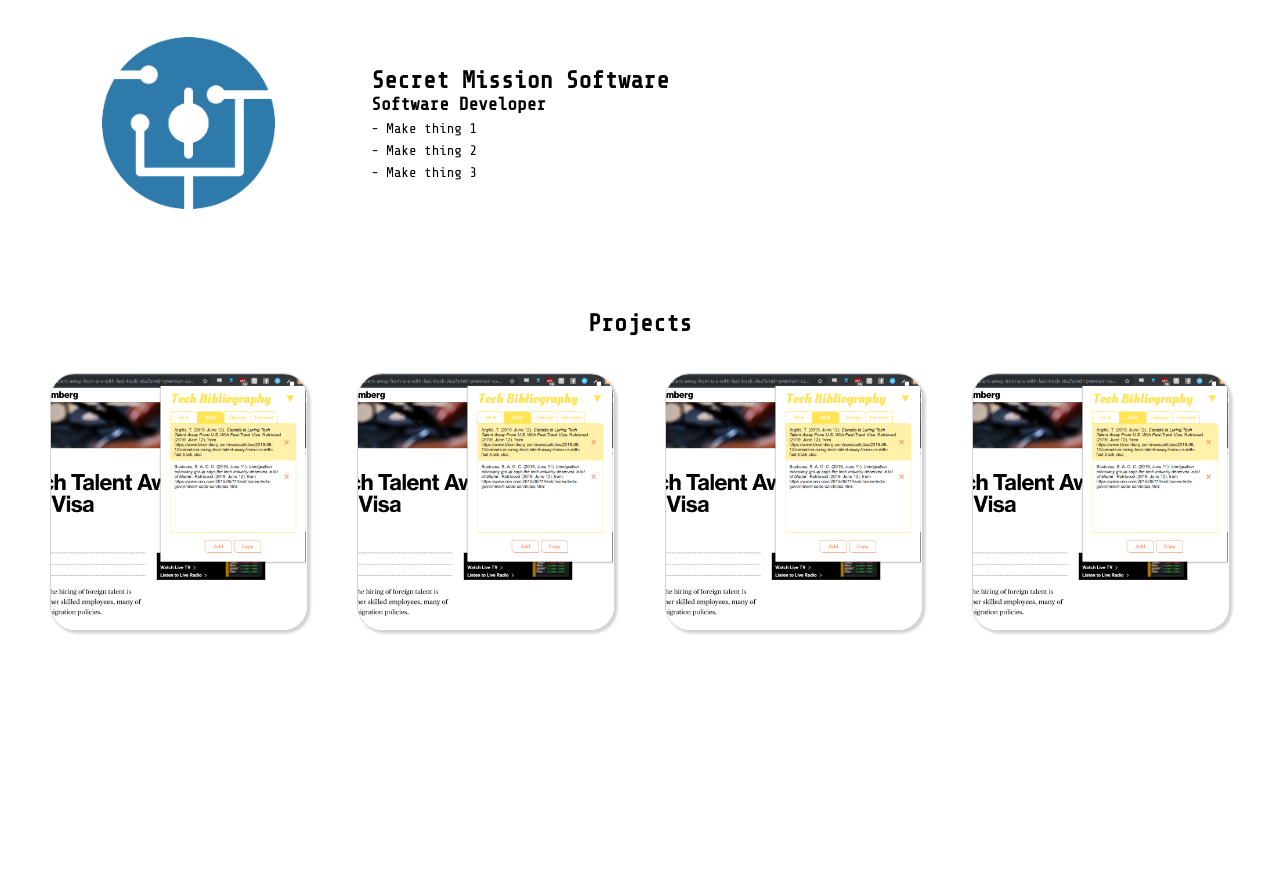
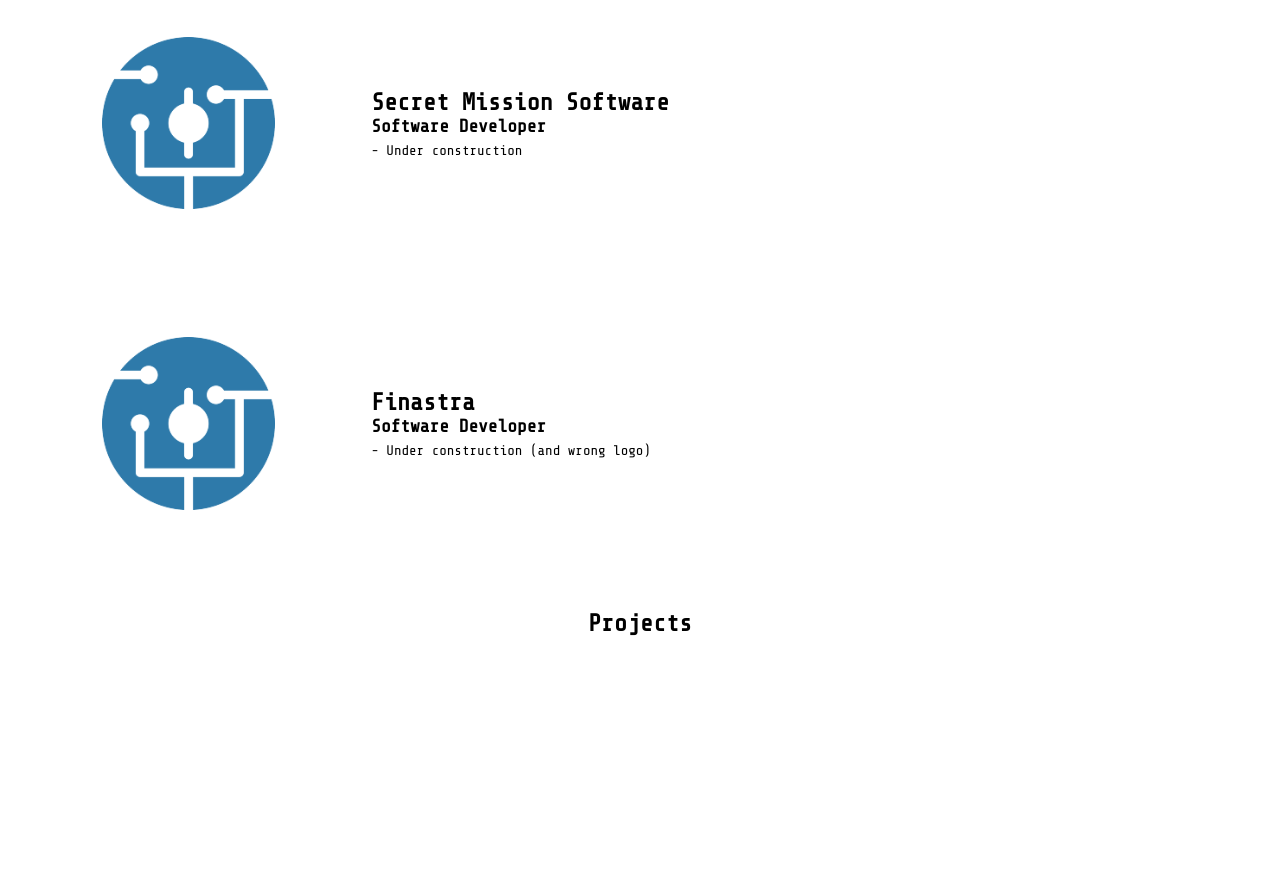
Before and after one commit to brucejh99/brucehong.com, a React (Create React App) app: page / in a window 1280 px wide. Shown: the part 1900-2771 px from the top of the page. Before the commit the page ends 2551 px from the top, so only its background shows below. Built offline with nearby package versions, Linux system fonts and the light colour scheme.

Commit message:
Minor fix for navbar highlight bug

```diff
--- a/src/components/Navbar/Navbar.js
+++ b/src/components/Navbar/Navbar.js
@@ -28,11 +28,12 @@
     this.expOffset = document.getElementById('exp').offsetTop - NAVBAR_HEIGHT;
     this.projectsOffset = document.getElementById('projects').offsetTop - NAVBAR_HEIGHT;
     // polyfill for browsers that don't support smooth scroll natively
+    // TODO: see if this can be moved to componentDidMount
     smoothscroll.polyfill();
   }
 
   setActive() {
-    const offset = window.pageYOffset;
+    const offset = Math.round(window.pageYOffset);
     if(offset < this.aboutOffset) {
       this.setState({ activePage: 'home' });
     } else if(offset < this.expOffset) {
--- a/src/screens/Experience/Experience.js
+++ b/src/screens/Experience/Experience.js
@@ -9,7 +9,7 @@
         logo: PixleeLogo,
         title: "Software Engineering Intern",
         description: [
-            "Make thing 1"
+            "Under construction"
         ]
     },
     {
@@ -17,9 +17,15 @@
         logo: SMSLogo,
         title: "Software Developer",
         description: [
-            "Make thing 1",
-            "Make thing 2",
-            "Make thing 3"
+            "Under construction"
+        ]
+    },
+    {
+        companyName: "Finastra",
+        logo: SMSLogo,
+        title: "Software Developer",
+        description: [
+            "Under construction (and wrong logo)"
         ]
     }
 ];
--- a/src/screens/Experience/Experience.scss
+++ b/src/screens/Experience/Experience.scss
@@ -1,7 +1,6 @@
 .experience {
+    min-height: calc(100% - 24px);
     width: 100%;
-}
-
     .section {
         display: inline-flex;
         align-items: center;
@@ -34,3 +33,4 @@
             }
         }
     }
+}
--- a/src/screens/Projects/Projects.scss
+++ b/src/screens/Projects/Projects.scss
@@ -2,7 +2,7 @@
     display: flex;
     flex-wrap: wrap;
     justify-content: space-evenly;
-    // height: calc(100vh - 24px);
+    min-height: calc(100vh - 24px);
     width: 100%;
     h1 {
         font-family: ShareTechMono;
```
Lines whose indentation alone changed are shown as unchanged.
